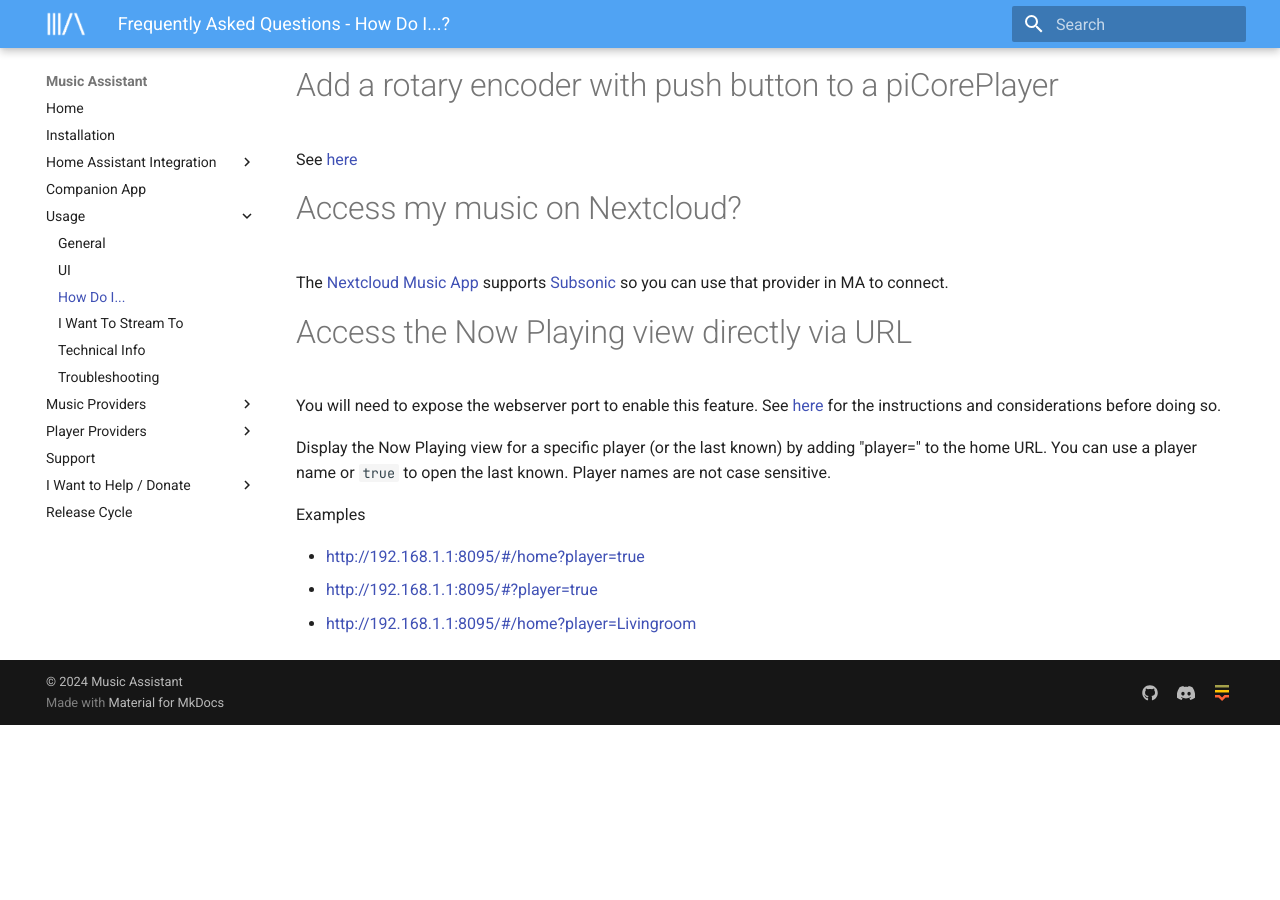
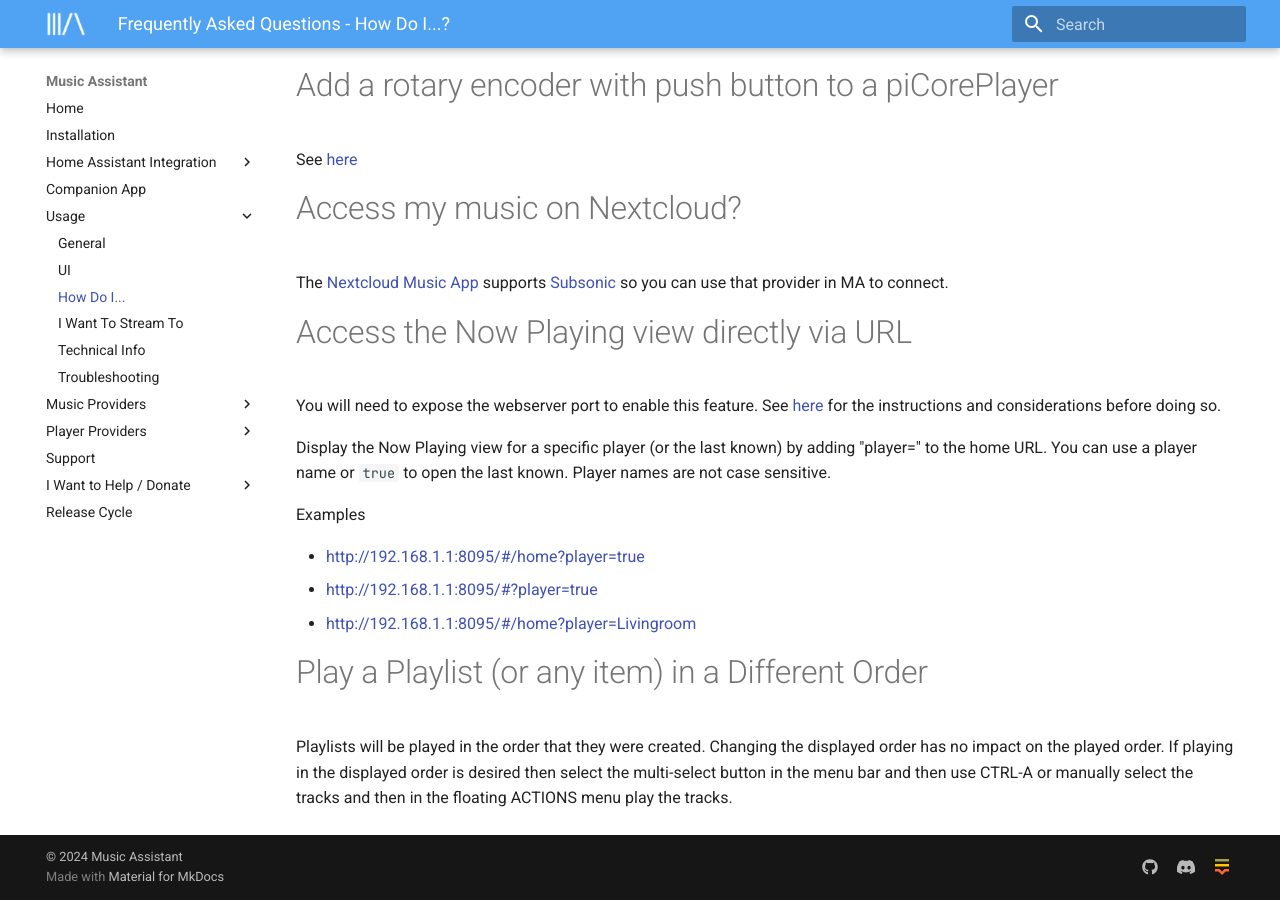
Before and after one commit to pwbriggs/music-assistant.github.io, an MkDocs documentation site: the page built from docs/faq/how-to.md, in a window 1280 px wide and 900 px high, scrolled down 4901 px. Built offline with MkDocs 1.6.1 and Material for MkDocs 9.7.7, drawn with Linux system fonts in a browser that asks for light colours; before the commit the page ends 5626 px from its top, so only the background shows below that.

Commit message:
Play playlist in different order

```diff
--- a/docs/faq/how-to.md
+++ b/docs/faq/how-to.md
@@ -204,3 +204,7 @@
 - http://192.168.1.1:8095/#/home?player=true
 - http://192.168.1.1:8095/#?player=true
 - http://192.168.1.1:8095/#/home?player=Livingroom
+
+# Play a Playlist (or any item) in a Different Order
+
+Playlists will be played in the order that they were created. Changing the displayed order has no impact on the played order. If playing in the displayed order is desired then select the multi-select button in the menu  bar and then use CTRL-A or manually select the tracks and then in the floating ACTIONS menu play the tracks.
```
